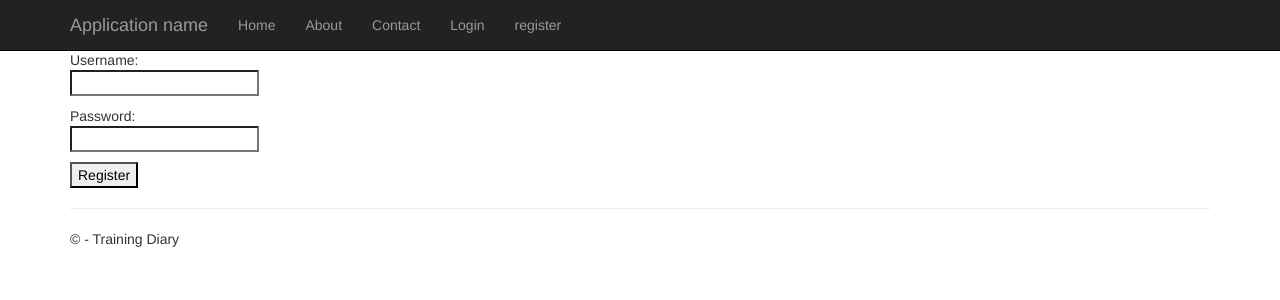
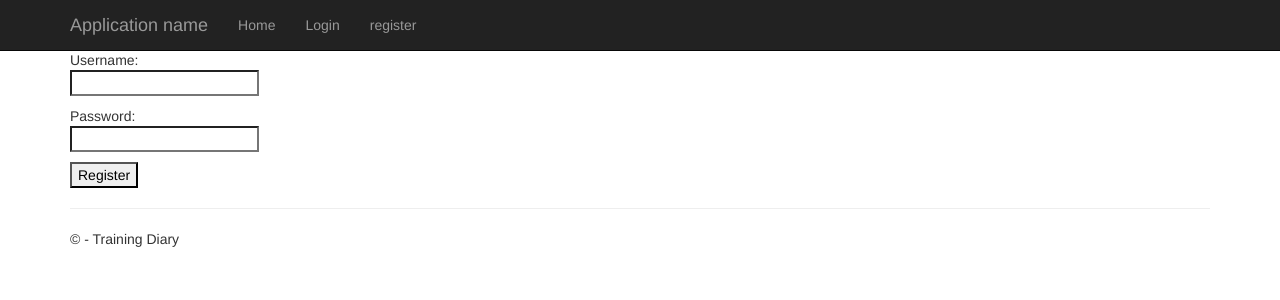
Before and after one commit to hippohiawatha/TrainingDiary, a Flask app: page /register in a window 1280 px wide. Shown: the top 300 px of the page. Run offline with Flask 2, Linux system fonts and the light colour scheme; some libraries are stand-ins or nearby versions.

Commit message:
deleted extra files

```diff
--- a/Templates/layout.html
+++ b/Templates/layout.html
@@ -24,16 +24,12 @@
                 {% if session.username %}
                 <ul class="nav navbar-nav">
                     <li><a href="{{ url_for('home') }}">Home</a></li>
-                    <li><a href="{{ url_for('about') }}">About</a></li>
-                    <li><a href="{{ url_for('contact') }}">Contact</a></li>
                     <li><a href="{{ url_for('maxlifts') }}">Max lifts</a></li>
                     <li><a href="/logout">Log out</a></li>
                 </ul>
                 {% else %}
                 <ul class="nav navbar-nav">
                     <li><a href="{{ url_for('home') }}">Home</a></li>
-                    <li><a href="{{ url_for('about') }}">About</a></li>
-                    <li><a href="{{ url_for('contact') }}">Contact</a></li>
                     <li><a href="/login">Login</a></li>
                     <li><a href="/register">register</a></li>
                 </ul>
--- a/app.py
+++ b/app.py
@@ -27,28 +27,6 @@ def home():
     #    title="Home Page",
     #    year=datetime.now().year,
     #)
-
-
-@app.route("/contact")
-def contact():
-    """Renders the contact page."""
-    return render_template(
-        "contact.html",
-        title="Contact",
-        year=datetime.now().year,
-        message="Your contact page.",
-    )
-
-@app.route("/about")
-def about():
-    """Renders the about page."""
-    return render_template(
-        "about.html",
-        title="About",
-        year=datetime.now().year,
-        message="Your application description page.",
-    )
-
 
 @app.route("/maxlifts")
 def maxlifts():
```
Also changed, not shown: Templates/about.html (deleted, +0 -10 lines), Templates/contact.html (deleted, +0 -20 lines).
